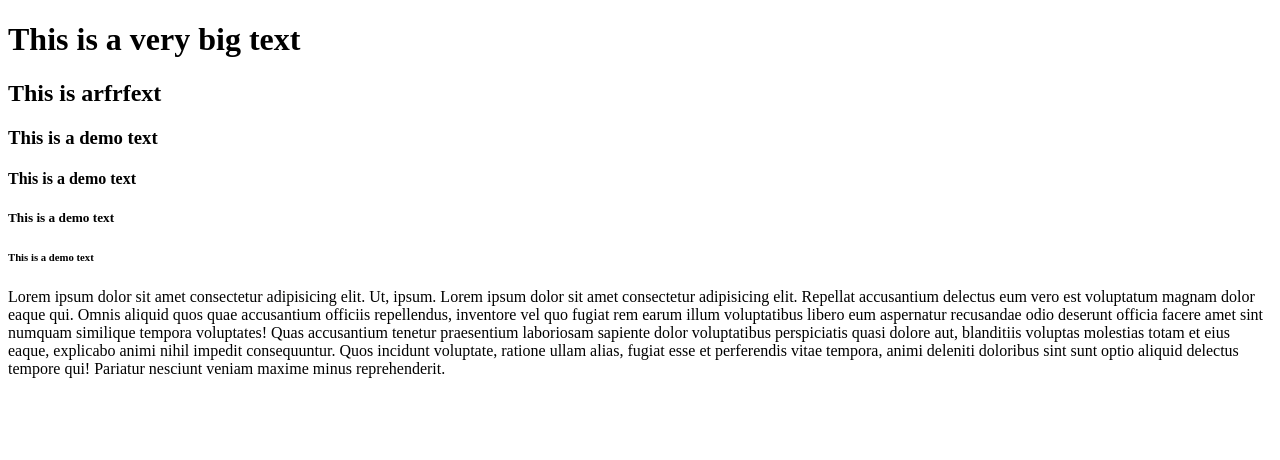
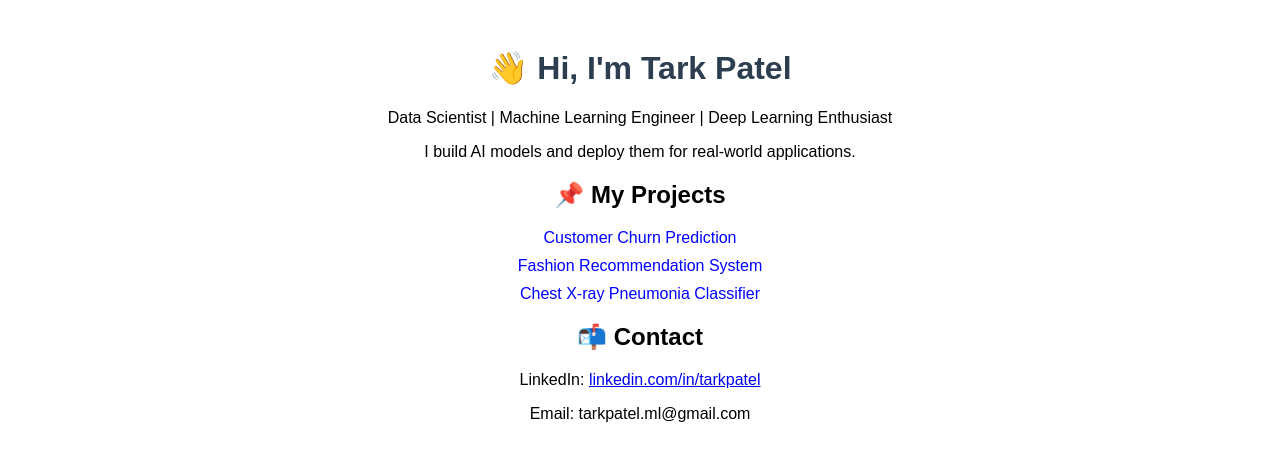
Before and after one commit to tarkptel/temp-port, a plain HTML site: page index.html in a window 1280 px wide. Drawn offline with Linux system fonts and the light colour scheme.

Commit message:
Update index.html

```diff
--- a/index.html
+++ b/index.html
@@ -3,18 +3,31 @@
 <head>
     <meta charset="UTF-8">
     <meta name="viewport" content="width=device-width, initial-scale=1.0">
-    <meta name="description" content="This is my cool website">
-    <title>My Cool Website</title>
-    <meta property="og:image" content="https://www.w3schools.com/images/w3schools_logo_436_2.png">
+    <title>Tark Patel | Data Scientist</title>
+    <style>
+        body { font-family: Arial, sans-serif; text-align: center; padding: 20px; }
+        h1 { color: #2C3E50; }
+        .container { max-width: 800px; margin: auto; }
+        .projects { margin-top: 20px; }
+        .projects a { display: block; margin: 10px 0; text-decoration: none; color: blue; }
+    </style>
 </head>
 <body>
-    <h1>This is a very big text</h1>
-    <h2>This is arfrfext</h2>
-    <h3>This is a demo text</h3>
-    <h4>This is a demo text</h4>
-    <h5>This is a demo text</h5>
-    <h6>This is a demo text</h6>
+    <div class="container">
+        <h1>👋 Hi, I'm Tark Patel</h1>
+        <p>Data Scientist | Machine Learning Engineer | Deep Learning Enthusiast</p>
+        <p>I build AI models and deploy them for real-world applications.</p>
 
-    <p>Lorem ipsum dolor sit amet consectetur adipisicing elit. Ut, ipsum. Lorem ipsum dolor sit amet consectetur adipisicing elit. Repellat accusantium delectus eum vero est voluptatum magnam dolor eaque qui. Omnis aliquid quos quae accusantium officiis repellendus, inventore vel quo fugiat rem earum illum voluptatibus libero eum aspernatur recusandae odio deserunt officia facere amet sint numquam similique tempora voluptates! Quas accusantium tenetur praesentium laboriosam sapiente dolor voluptatibus perspiciatis quasi dolore aut, blanditiis voluptas molestias totam et eius eaque, explicabo animi nihil impedit consequuntur. Quos incidunt voluptate, ratione ullam alias, fugiat esse et perferendis vitae tempora, animi deleniti doloribus sint sunt optio aliquid delectus tempore qui! Pariatur nesciunt veniam maxime minus reprehenderit.</p>
+        <h2>📌 My Projects</h2>
+        <div class="projects">
+            <a href="https://github.com/your-username/project1" target="_blank">Customer Churn Prediction</a>
+            <a href="https://github.com/your-username/project2" target="_blank">Fashion Recommendation System</a>
+            <a href="https://github.com/your-username/project3" target="_blank">Chest X-ray Pneumonia Classifier</a>
+        </div>
+
+        <h2>📬 Contact</h2>
+        <p>LinkedIn: <a href="https://linkedin.com/in/your-profile" target="_blank">linkedin.com/in/tarkpatel</a></p>
+        <p>Email: tarkpatel.ml@gmail.com</p>
+    </div>
 </body>
 </html>
```
